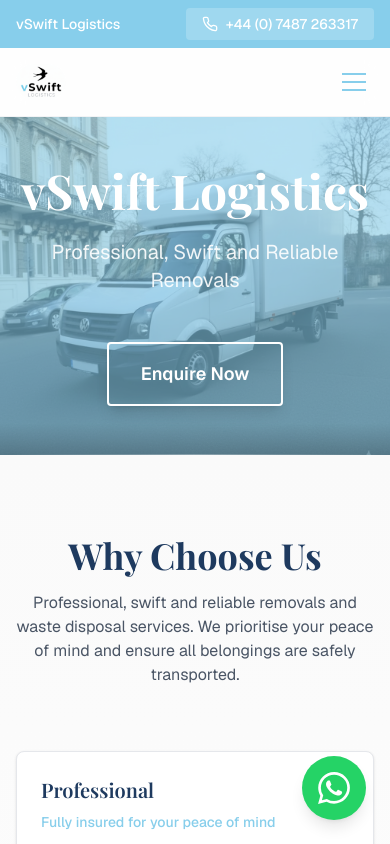
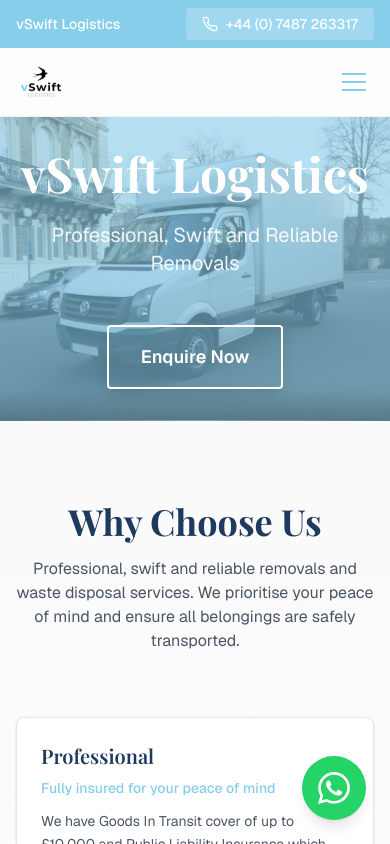
Before and after one commit to devjoe1991/vswift, a Next.js app: page / in a window 390 px wide. Shown: the top 844 px of the page. Built offline with nearby package versions, Linux system fonts and the light colour scheme; no server answers.

Commit message:
Update Hero component: adjust minimum height for responsiveness and enhance image styling for better visual presentation.

```diff
--- a/src/components/sections/Hero.tsx
+++ b/src/components/sections/Hero.tsx
@@ -5,14 +5,14 @@ import Image from "next/image";
 
 export default function Hero() {
   return (
-    <section className="relative min-h-[40vh] flex items-center justify-center px-4 py-12 bg-[#87CEEB] overflow-hidden">
+    <section className="relative min-h-[30vh] md:min-h-[45vh] flex items-center justify-center px-4 py-8 md:py-12 bg-[#87CEEB] overflow-hidden">
       {/* Background Image with Blue Overlay */}
       <div className="absolute inset-0 z-0">
                 <Image
                   src="/frontvan.png"
                   alt="vSwift Logistics van"
                   fill
-          className="object-cover"
+                  className="object-cover object-center"
                   priority
                   quality={90}
                 />
```
Lines whose indentation alone changed are shown as unchanged.
